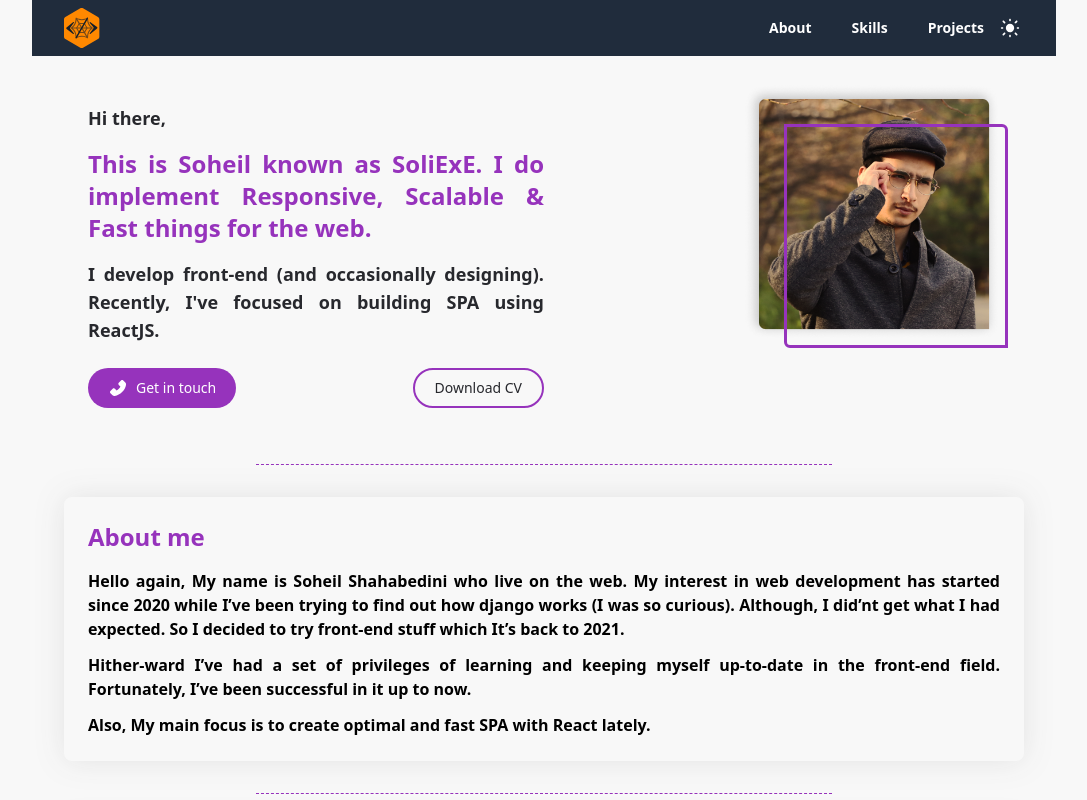
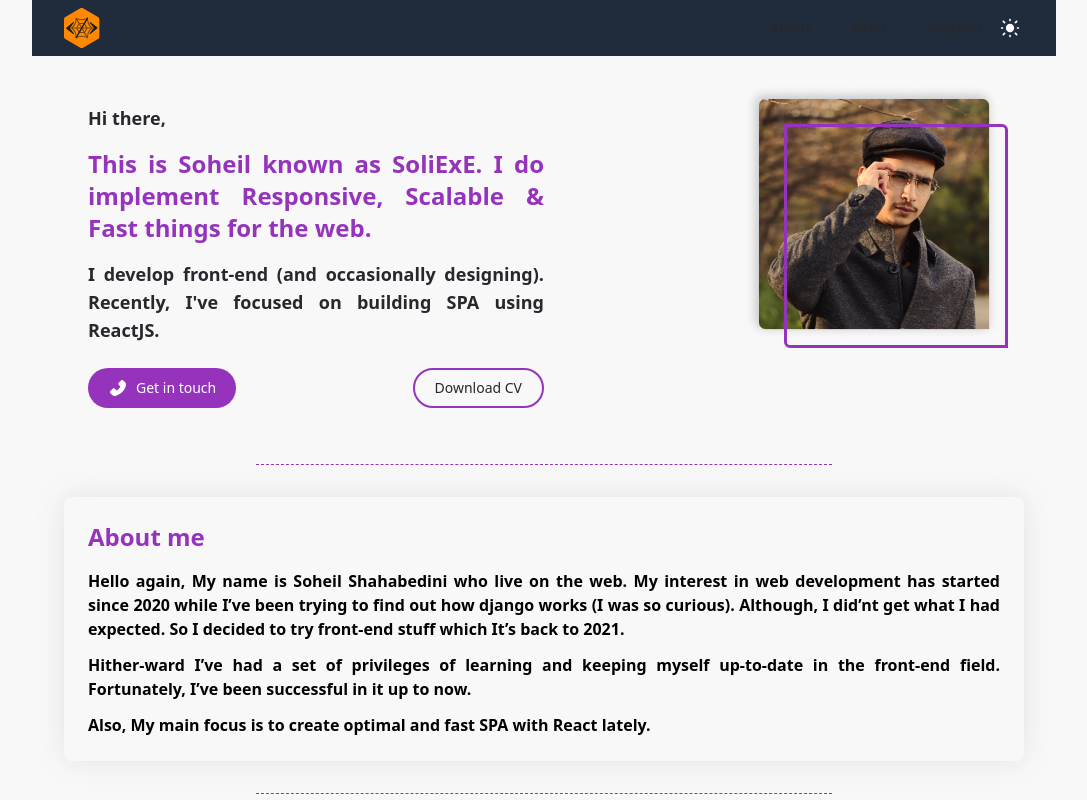
Before and after one commit to soli-exe/my-portfolio, a React (Create React App) app: page / in a window 1280 px wide. Shown: the top 800 px of the page, without its empty margins (96-1183 px from the left). Built offline with nearby package versions, Linux system fonts and the light colour scheme.

Commit message:
Fix: light text removed
Due to transparent header background and light body background the text colors should be dark

```diff
--- a/src/components/Navbar.js
+++ b/src/components/Navbar.js
@@ -32,7 +32,7 @@ const Navbar = (props) => {
     return (
         <Nav isShown={props.isShown} className='absolute top-11 left-6.5 md:static md:ml-auto z-10'>
             <Div>
-                <ul className='text-text-dark text-sm flex flex-col md:flex-row md:text-text-light font-bold gap-x-4'>
+                <ul className='text-text-dark text-sm flex flex-col md:flex-row font-bold gap-x-4'>
                     <li className='px-3 py-2 cursor-pointer border-b border-border-default md:border-0'>About</li>
                     <li className='px-3 py-2 cursor-pointer border-b border-border-default md:border-0'>Skills</li>
                     <li className='px-3 py-2 cursor-pointer'>Projects</li>
```
